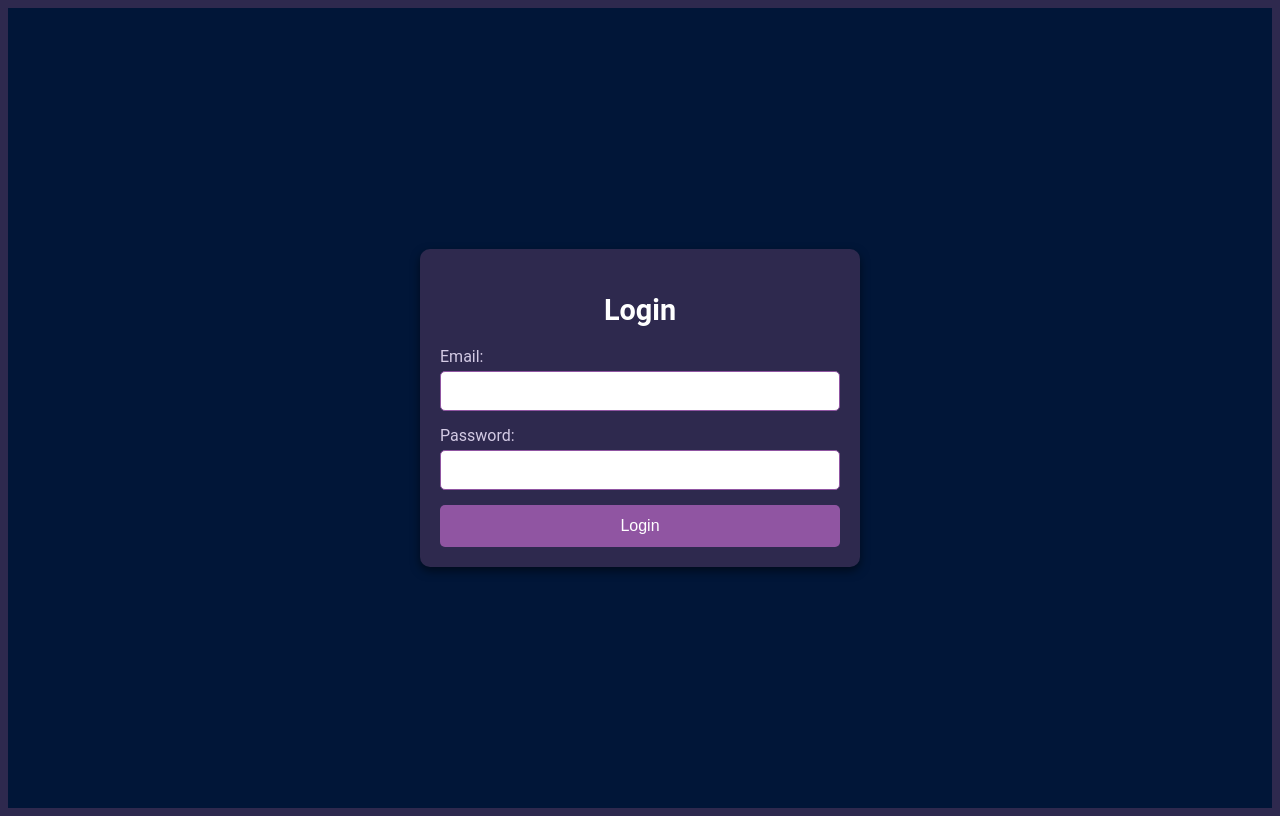
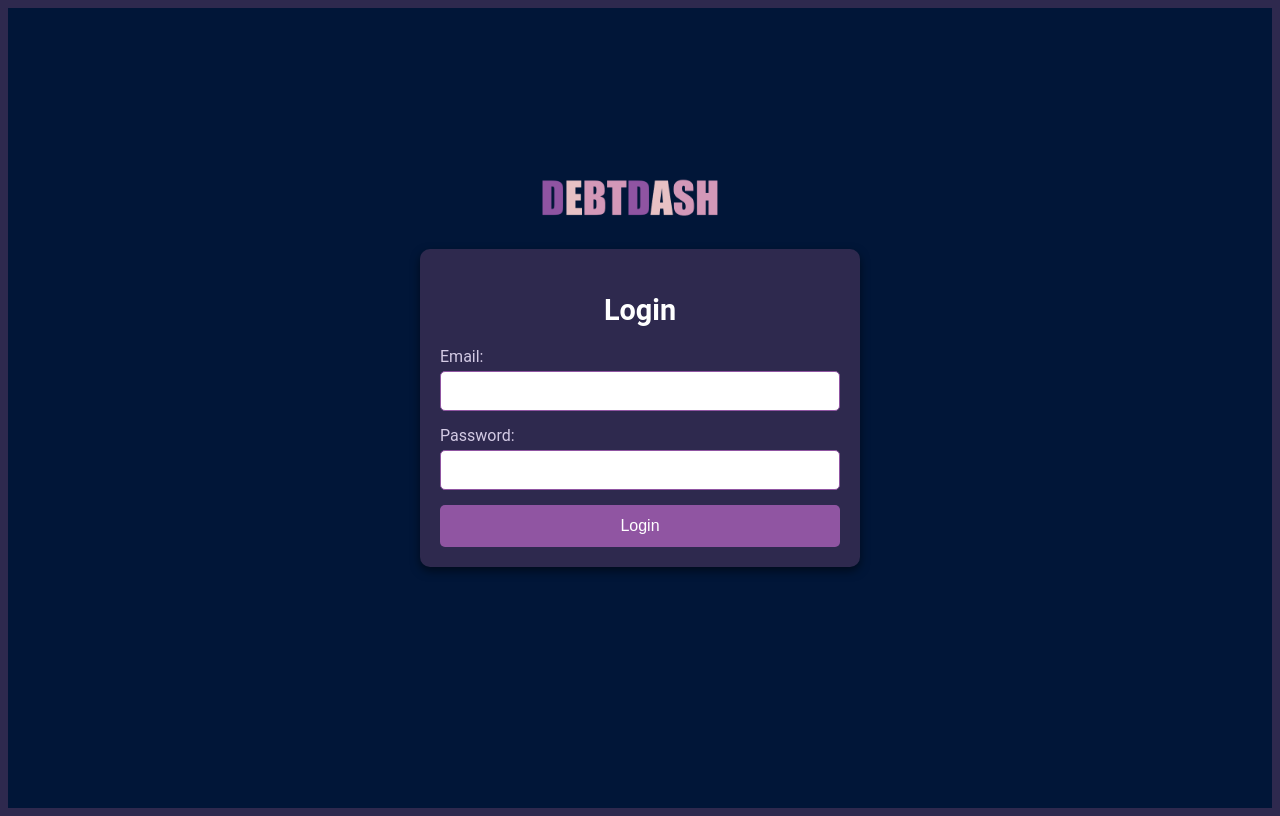
Before and after one commit to Clarenskyy/debtdash-project, a React (Vite) app in the folder frontend/: page /login in a window 1280 px wide. Built offline with nearby package versions, Linux system fonts and the light colour scheme.

Commit message:
added little animations for login and sign up

```diff
--- a/frontend/src/pages/login/login.jsx
+++ b/frontend/src/pages/login/login.jsx
@@ -1,7 +1,8 @@
 import React, { useState, useEffect } from "react";
 import { useNavigate } from "react-router-dom";
 import styles from "./Login.module.css";
-import {jwtDecode} from "jwt-decode";  // Correct import for jwt-decode
+import {jwtDecode} from "jwt-decode";
+import txtLogo from "../../assets/logo/text-logo.png";
 
 const Login = () => {
   const [email, setEmail] = useState("");
@@ -71,6 +72,9 @@ const Login = () => {
 
   return (
     <div className={styles.container}>
+      <div>
+        <img src={txtLogo} className={styles.txtLogo} />
+      </div>
       <div className={styles.formContainer}>
         <h2 className={styles.heading}>Login</h2>
         <form onSubmit={handleLogin}>
--- a/frontend/src/pages/login/login.module.css
+++ b/frontend/src/pages/login/login.module.css
@@ -1,6 +1,16 @@
+.txtLogo{
+    position: absolute;
+    width: 200px;
+    top: 11%;
+    right: 43%;
+    animation: bounce 2s infinite;
+}
+
 .container {
+    position: relative;
     height: 100vh;
     display: flex;
+    flex-direction: column;
     justify-content: center;
     align-items: center;
     background-color: #011638;
@@ -87,3 +97,15 @@
         opacity: 1;
     }
 }
+
+@keyframes bounce {
+    0%, 20%, 50%, 80%, 100% {
+        transform: translateY(0);
+    }
+    40% {
+        transform: translateY(-20px);
+    }
+    60% {
+        transform: translateY(-10px);
+    }
+}
--- a/frontend/src/pages/signup/signup.jsx
+++ b/frontend/src/pages/signup/signup.jsx
@@ -1,6 +1,7 @@
 import React, { useState } from "react";
 import { useNavigate } from "react-router-dom";
 import styles from "./Signup.module.css";
+import txtLogo from "../../assets/logo/text-logo.png";
 
 const Signup = () => {
   const [email, setEmail] = useState("");
@@ -33,6 +34,9 @@ const Signup = () => {
 
   return (
     <div className={styles.container}>
+      <div>
+        <img src={txtLogo} className={styles.txtLogo} />
+      </div>
       <div className={styles.formContainer}>
         <h2 className={styles.heading}>Signup</h2>
         <form onSubmit={handleSignup}>
--- a/frontend/src/pages/signup/signup.module.css
+++ b/frontend/src/pages/signup/signup.module.css
@@ -1,4 +1,13 @@
+.txtLogo{
+    position: absolute;
+    width: 200px;
+    top: 11%;
+    right: 43%;
+    animation: bounce 2s infinite;
+}
+
 .container {
+    position: relative;
     height: 100vh;
     display: flex;
     justify-content: center;
@@ -87,3 +96,15 @@
         opacity: 1;
     }
 }
+
+@keyframes bounce {
+    0%, 20%, 50%, 80%, 100% {
+        transform: translateY(0);
+    }
+    40% {
+        transform: translateY(-20px);
+    }
+    60% {
+        transform: translateY(-10px);
+    }
+}
```
